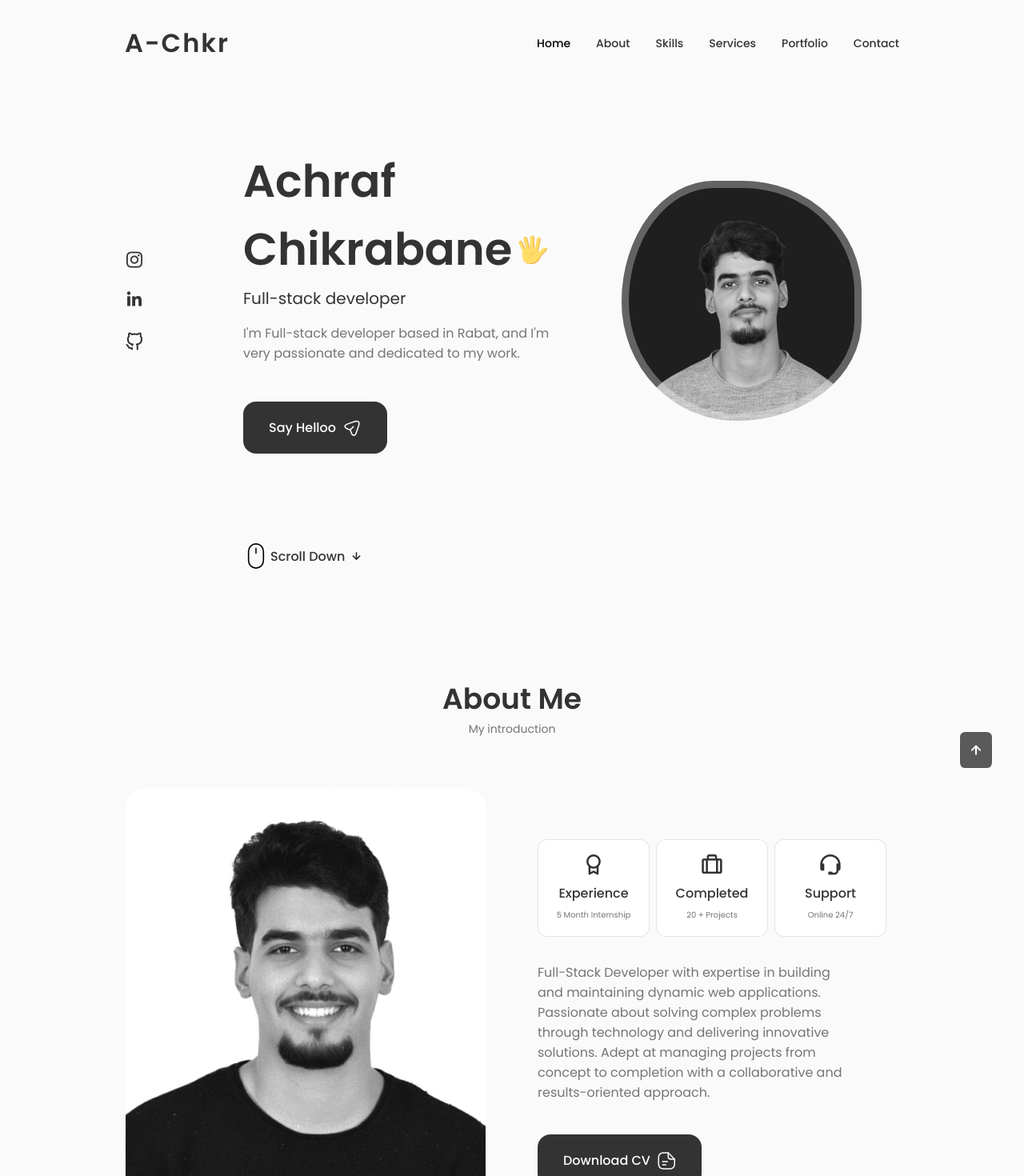
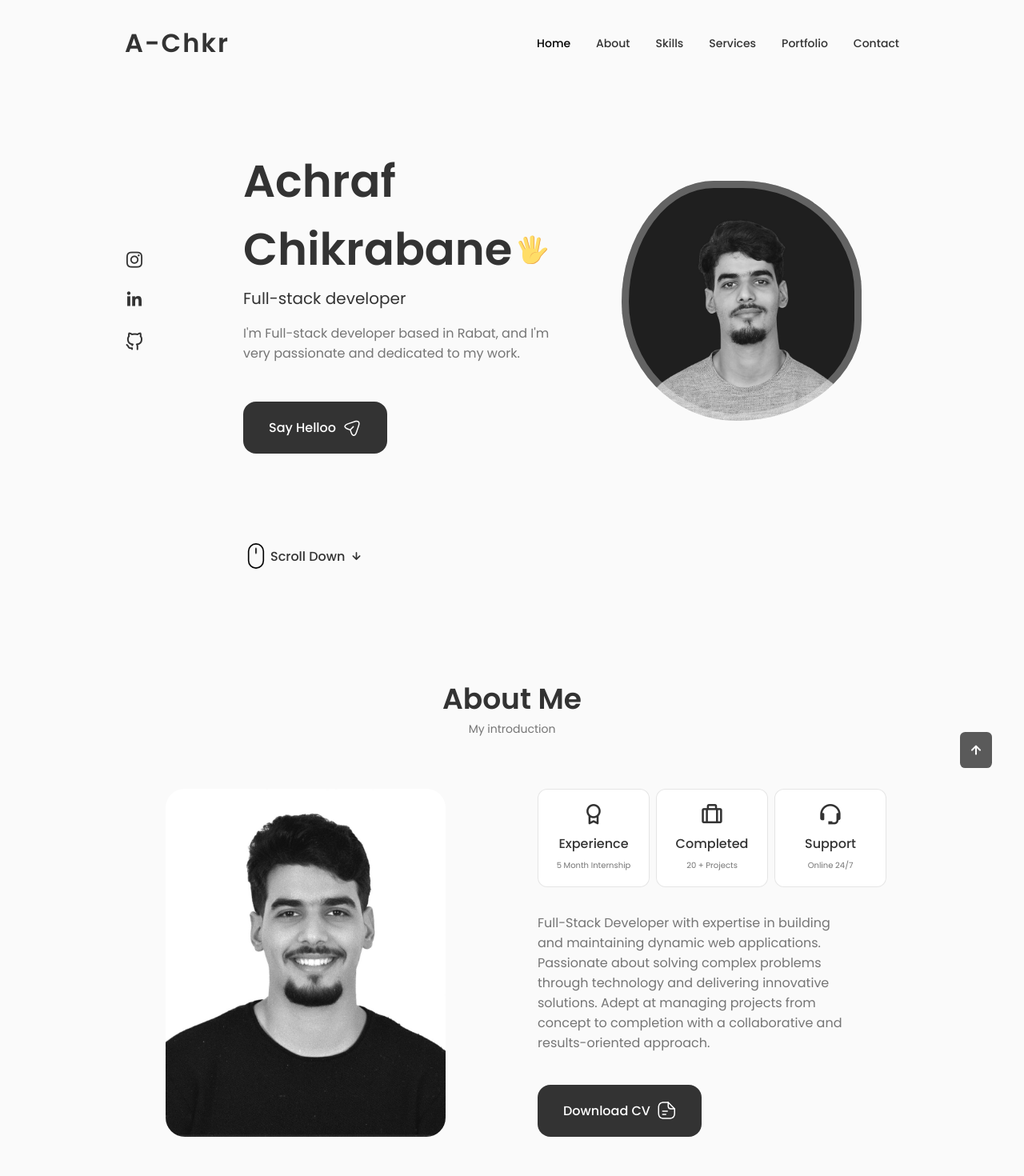
Before and after one commit to achraftes/Portfolio-website, a React (Vite) app: page / in a window 1280 px wide. Shown: the top 1470 px of the page at 80% size. Built offline with nearby package versions, Linux system fonts and the light colour scheme.

Commit message:
update  stayle  for image

```diff
--- a/src/components/about/about.css
+++ b/src/components/about/about.css
@@ -5,7 +5,7 @@
 }
 
 .about__img {
-    width: 450px;
+    width: 350px;
     border-radius: 1.5rem;
     justify-self: center;
 }
```
